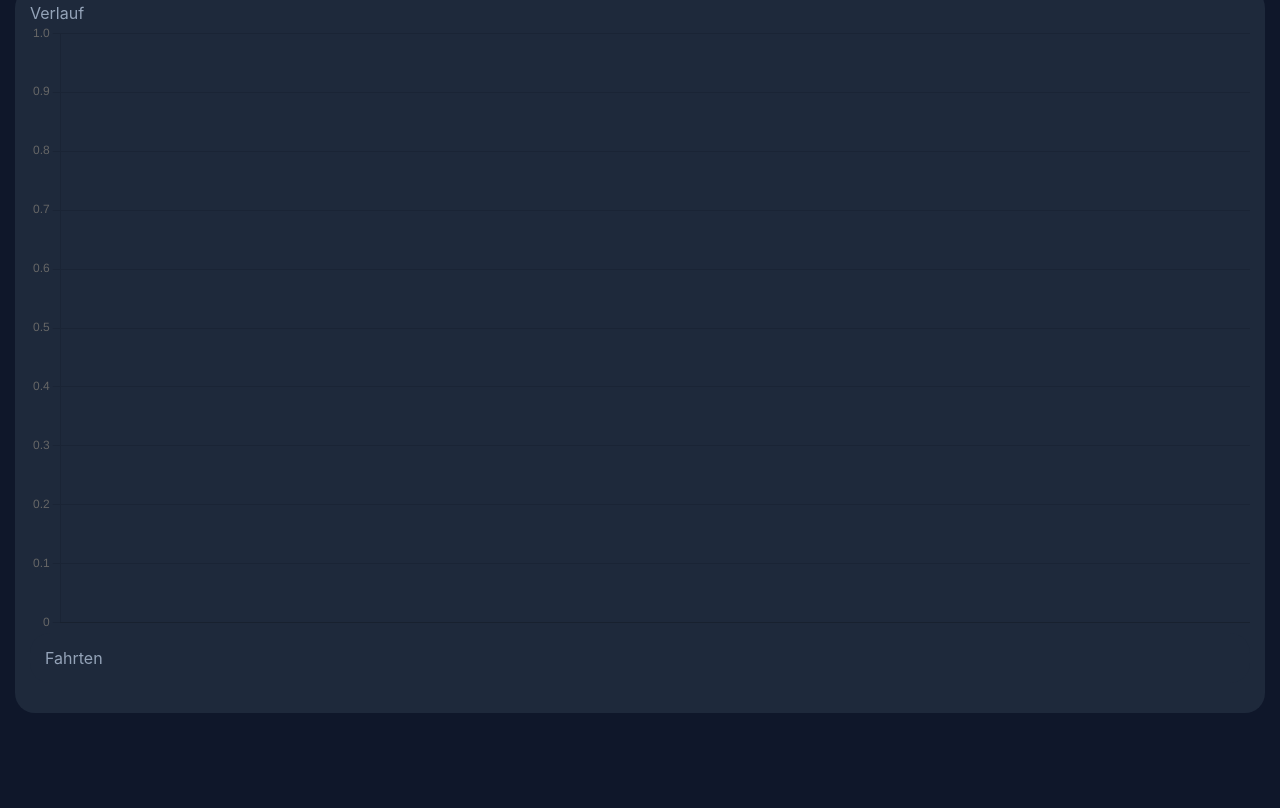
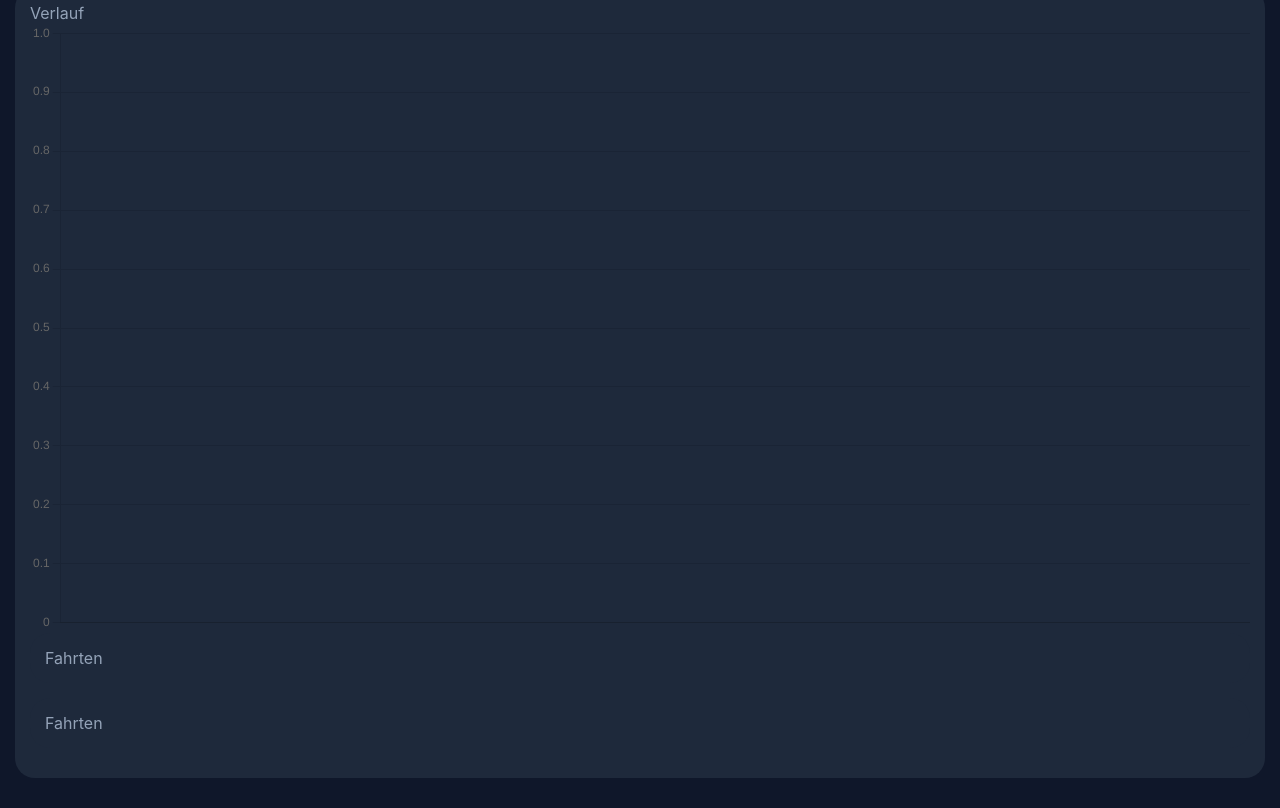
Before and after one commit to 6qrjbvffx9-create/sprit-app, a plain HTML site: page index.html in a window 1280 px wide. Shown: the part 508-1316 px from the top of the page. Before the commit the page ends 1251 px from the top, so only its background shows below. Drawn offline with nearby package versions, Linux system fonts and the light colour scheme.

Commit message:
Update index.html

```diff
--- a/index.html
+++ b/index.html
@@ -94,6 +94,10 @@ button {
     <div class="small">Fahrten</div>
     <div id="liste"></div>
 </div>
+        <div class="card">
+    <div class="small">Fahrten</div>
+    <div id="liste"></div>
+</div>
     </div>
 
 </div>
```
